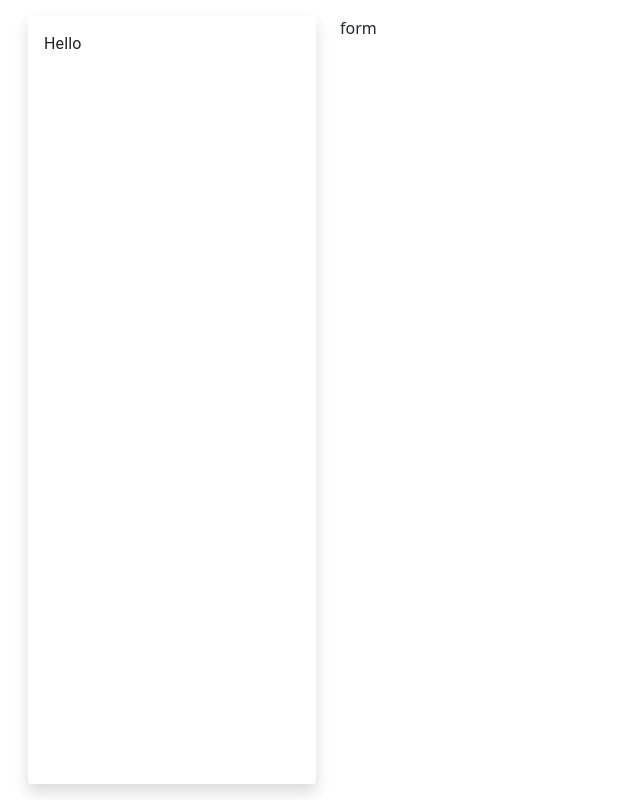
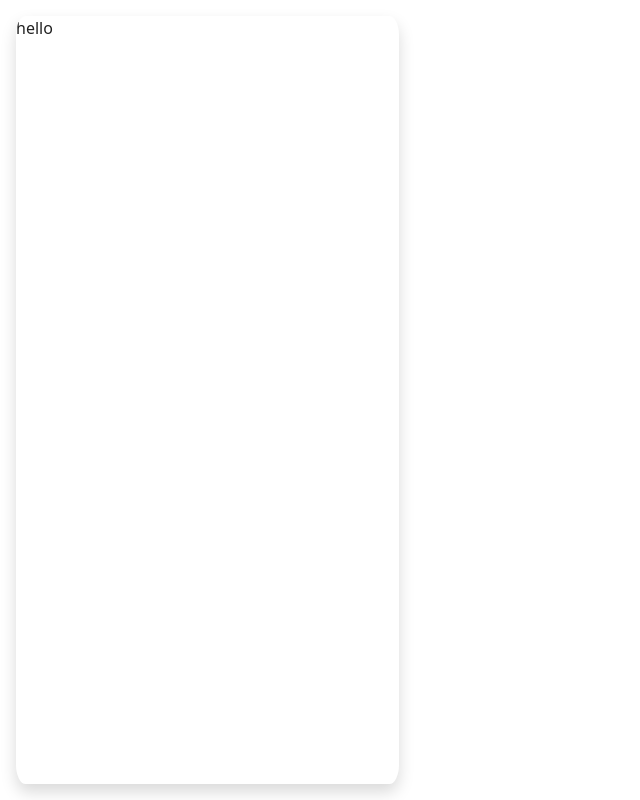
Before and after one commit to BishalRaj/OurPortfolio-frontend, a React (Create React App) app: page / in a window 1280 px wide. Shown: the whole page, without its empty margins (0-640 px from the left). Built offline with nearby package versions, Linux system fonts and the light colour scheme.

Commit message:
for pull

```diff
--- a/src/index.css
+++ b/src/index.css
@@ -12,3 +12,7 @@ code {
   font-family: source-code-pro, Menlo, Monaco, Consolas, "Courier New",
     monospace;
 }
+
+legend {
+  float: unset !important;
+}
--- /dev/null
+++ b/src/layout/authLayout.jsx
@@ -0,0 +1,66 @@
+import React from "react";
+// import { Col, Container, Row } from "reactstrap";
+import {
+  CardContent,
+  Grid,
+  Typography,
+  Card,
+  Container,
+  TextField,
+} from "@mui/material";
+import { Item } from "@mui/material";
+import { styled } from "@mui/material/styles";
+import Box from "@mui/material/Box";
+import Paper from "@mui/material/Paper";
+const AuthLayout = ({ img, formComponent, redirectComponent }) => {
+  const Item = styled(Paper)(({ theme }) => ({
+    ...theme.typography.body2,
+    padding: theme.spacing(1),
+    textAlign: "center",
+    color: theme.palette.text.secondary,
+  }));
+  return (
+    // <Container fluid style={{ height: "100vh" }}>
+    //   <Row className="p-1 my-0" style={{ height: "inherit" }}>
+    //     <Col lg={4} md={5} sm={12}>
+    //       <Card sx={{ height: "100%" }} className="shadow">
+    //         <CardContent>
+    //           <Typography>{img}</Typography>
+    //         </CardContent>
+    //       </Card>
+    //     </Col>
+    //     <Col lg={8} md={7} sm={12} className="h-100">
+    //       <Row className="py-3 m-0" style={{ height: "4%" }}>
+    //         <Col>{redirectComponent}</Col>
+    //       </Row>
+    //       <Row className="m-0 p-0" style={{ height: "96%" }}>
+    //         <Col className="d-flex align-items-center justify-content-center">
+    //           {formComponent}
+    //         </Col>
+    //       </Row>
+    //     </Col>
+    //   </Row>
+    // </Container>
+    <Box sx={{ flexGrow: 1, height: "100vh" }} className="p-3">
+      <Grid container sx={{ height: "100%" }}>
+        <Grid item xs={12} md={4}>
+          <Card
+            sx={{ height: "100%", borderRadius: "2.5%", width: "92%" }}
+            className="shadow"
+          >
+            hello
+          </Card>
+        </Grid>
+        <Grid item xs={12} md={8}>
+          <Box sx={{}} component="form">
+            <Grid container>
+              <Grid></Grid>
+            </Grid>
+          </Box>
+        </Grid>
+      </Grid>
+    </Box>
+  );
+};
+
+export default AuthLayout;
--- a/src/pages/login.jsx
+++ b/src/pages/login.jsx
@@ -1,23 +1,53 @@
+import {
+  FormControl,
+  FormHelperText,
+  InputLabel,
+  Link,
+  TextField,
+  Typography,
+} from "@mui/material";
+import { Box } from "@mui/system";
 import React from "react";
-import { Col, Container, Row } from "reactstrap";
-import Card from "@mui/material/Card";
-import { CardContent, Typography } from "@mui/material";
+
+import AuthLayout from "../layout/authLayout";
+
 const Login = () => {
+  const formComponent = (
+    <Box
+      sx={{ width: "40%" }}
+      component="form"
+      noValidate
+      autoComplete="off"
+      className="p-0"
+    >
+      <TextField
+        sx={{ width: "100%" }}
+        id="outlined-basic"
+        label="Email"
+        variant="outlined"
+      />
+      <TextField
+        sx={{ width: "100%" }}
+        id="outlined-basic"
+        label="Email"
+        variant="outlined"
+      />
+    </Box>
+  );
+
+  const redirectComponent = (
+    <Typography align="right">
+      Don't have an account?{" "}
+      <Link href="/register" underline="none" color="rgb(0, 171, 85)">
+        Get Started
+      </Link>
+    </Typography>
+  );
   return (
-    <Container fluid style={{ background: "#fff" }}>
-      <Row className="p-3" style={{ height: "100vh" }}>
-        <Col lg={3} md={3} sm={3}>
-          <Card sx={{ height: "100%" }} className="shadow">
-            <CardContent>
-              <Typography>Hello</Typography>
-            </CardContent>
-          </Card>
-        </Col>
-        <Col lg={9} md={9} sm={9}>
-          form
-        </Col>
-      </Row>
-    </Container>
+    <AuthLayout
+      formComponent={formComponent}
+      redirectComponent={redirectComponent}
+    />
   );
 };
 
--- a/src/pages/register.jsx
+++ b/src/pages/register.jsx
@@ -1,23 +1,10 @@
 import React from "react";
-import { Col, Container, Row } from "reactstrap";
-import Card from "@mui/material/Card";
-import { CardContent, Typography } from "@mui/material";
+import { Form, FormGroup, Input, Label, Button, FormText } from "reactstrap";
 
-const Register = () => (
-  <Container fluid style={{ background: "#fff" }}>
-    <Row className="p-3" style={{ height: "100vh" }}>
-      <Col lg={3} md={3} sm={3}>
-        <Card sx={{ height: "100%" }} className="shadow">
-          <CardContent>
-            <Typography>Hello in register</Typography>
-          </CardContent>
-        </Card>
-      </Col>
-      <Col lg={9} md={9} sm={9}>
-        Multistep form here
-      </Col>
-    </Row>
-  </Container>
-);
+import AuthLayout from "../layout/authLayout";
+
+const Register = () => {
+  return <AuthLayout />;
+};
 
 export default Register;
```
